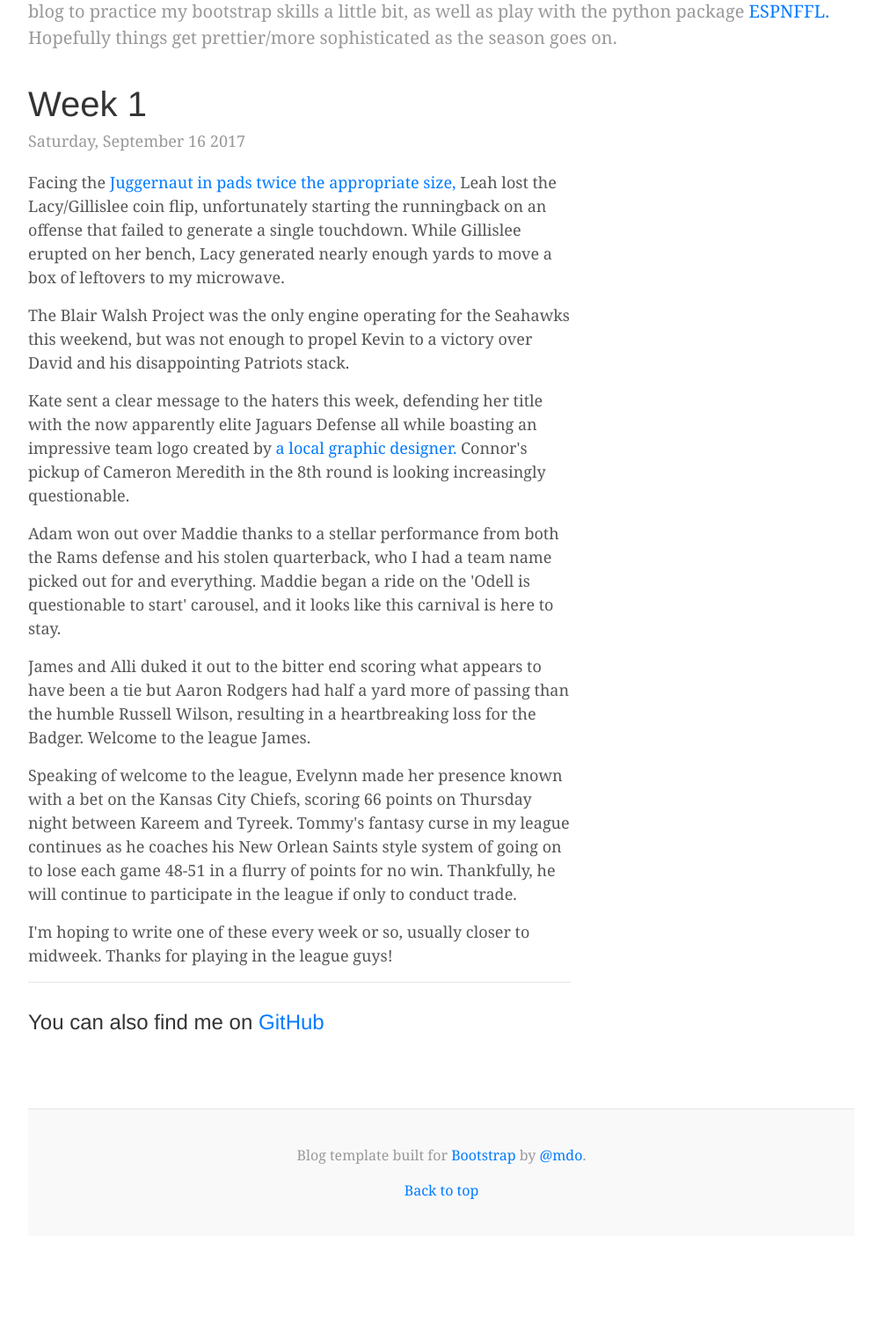
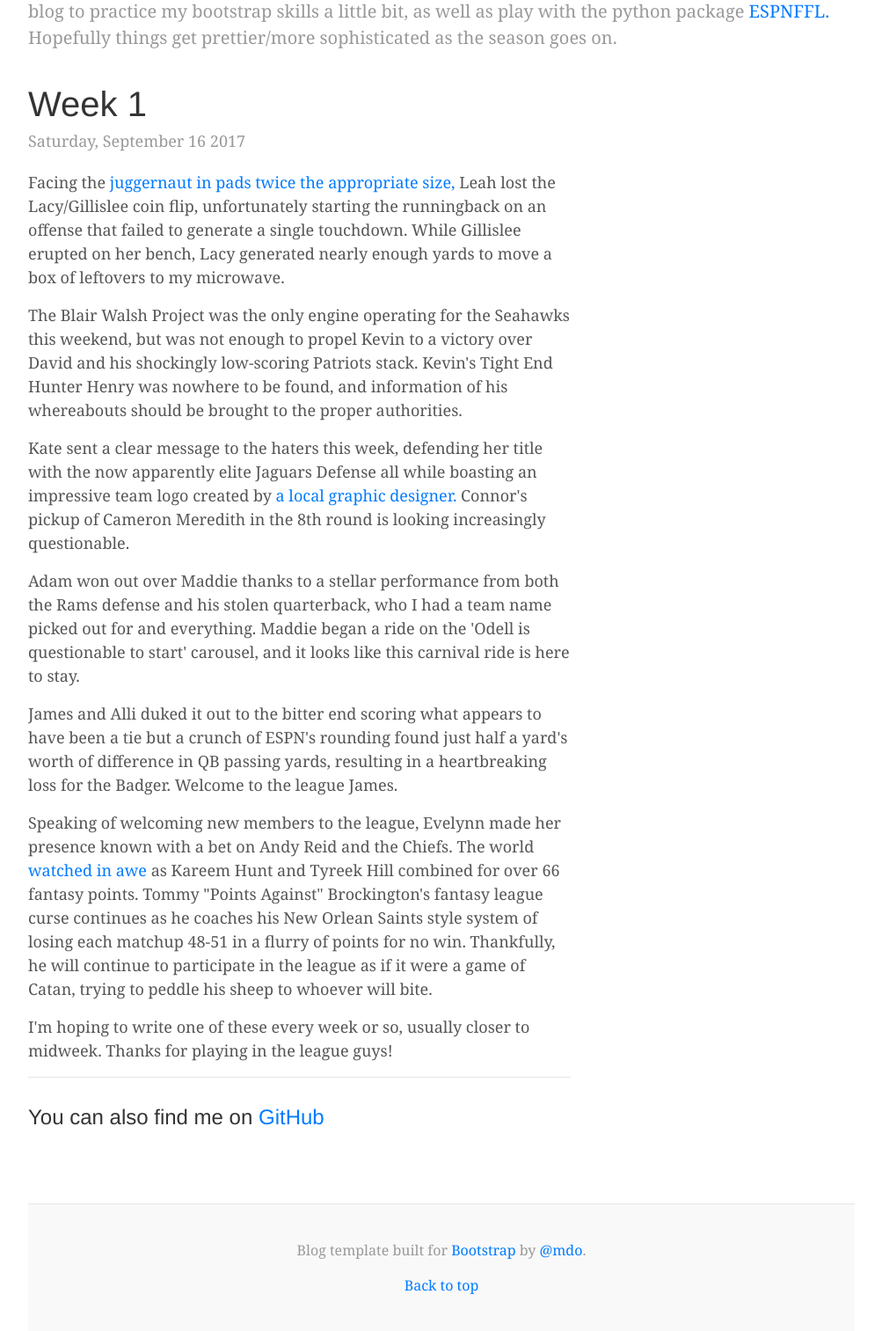
Before and after one commit to jshales4/jonathanffl, a Flask app: page / in a window 1280 px wide. Shown: the part 198-1711 px from the top of the page at 88% size, without its empty margins (138-1141 px from the left). Before the commit the page ends 1561 px from the top, so only its background shows below. Run offline with Flask 2, Linux system fonts and the light colour scheme; some libraries are stand-ins or nearby versions.

Commit message:
a bit more written content

```diff
--- a/templates/index.html
+++ b/templates/index.html
@@ -59,16 +59,16 @@
             <h2 class="blog-post-title">Week 1</h2>
             <p class="blog-post-meta">Saturday, September 16 2017</p>
 
-            <p>Facing the <a href ="http://media.phillyvoice.com/media/images/AP_966446643090.41ed6021.fill-735x490.jpg">Juggernaut in pads twice the appropriate size,</a> Leah lost the Lacy/Gillislee coin flip, unfortunately starting the runningback on an offense that failed to generate a single touchdown. While Gillislee erupted on her bench, Lacy generated nearly enough yards to move a box of leftovers to my microwave. </p>
-            <p>The Blair Walsh Project was the only engine operating for the Seahawks this weekend, but was not enough to propel Kevin to a victory over David and his disappointing Patriots stack.</p>
+            <p>Facing the <a href ="http://media.phillyvoice.com/media/images/AP_966446643090.41ed6021.fill-735x490.jpg">juggernaut in pads twice the appropriate size,</a> Leah lost the Lacy/Gillislee coin flip, unfortunately starting the runningback on an offense that failed to generate a single touchdown. While Gillislee erupted on her bench, Lacy generated nearly enough yards to move a box of leftovers to my microwave. </p>
+            <p>The Blair Walsh Project was the only engine operating for the Seahawks this weekend, but was not enough to propel Kevin to a victory over David and his shockingly low-scoring Patriots stack. Kevin's Tight End Hunter Henry was nowhere to be found, and information of his whereabouts should be brought to the proper authorities.</p>
 
             <p>Kate sent a clear message to the haters this week, defending her title with the now apparently elite Jaguars Defense all while boasting an impressive team logo created by <a href="https://www.linkedin.com/in/jonathan-shales-81090694/">a local graphic designer.</a> Connor's pickup of Cameron Meredith in the 8th round is looking increasingly questionable.</p>
 
-            <p>Adam won out over Maddie thanks to a stellar performance from both the Rams defense and his stolen quarterback, who I had a team name picked out for and everything. Maddie began a ride on the 'Odell is questionable to start' carousel, and it looks like this carnival is here to stay.</p>
+            <p>Adam won out over Maddie thanks to a stellar performance from both the Rams defense and his stolen quarterback, who I had a team name picked out for and everything. Maddie began a ride on the 'Odell is questionable to start' carousel, and it looks like this carnival ride is here to stay.</p>
 
-            <p>James and Alli duked it out to the bitter end scoring what appears to have been a tie but Aaron Rodgers had half a yard more of passing than the humble Russell Wilson, resulting in a heartbreaking loss for the Badger. Welcome to the league James.</p>
+            <p>James and Alli duked it out to the bitter end scoring what appears to have been a tie but a crunch of ESPN's rounding found just half a yard's worth of difference in QB passing yards, resulting in a heartbreaking loss for the Badger. Welcome to the league James.</p>
 
-            <p>Speaking of welcome to the league, Evelynn made her presence known with a bet on the Kansas City Chiefs, scoring 66 points on Thursday night between Kareem and Tyreek. Tommy's fantasy curse in my league continues as he coaches his New Orlean Saints style system of going on to lose each game 48-51 in a flurry of points for no win. Thankfully, he will continue to participate in the league if only to conduct trade.</p>
+            <p>Speaking of welcoming new members to the league, Evelynn made her presence known with a bet on Andy Reid and the Chiefs. The world <a href="http://i.imgur.com/8GNteH5.gif">watched in awe</a> as Kareem Hunt and Tyreek Hill combined for over 66 fantasy points. Tommy "Points Against" Brockington's fantasy league curse continues as he coaches his New Orlean Saints style system of losing each matchup 48-51 in a flurry of points for no win. Thankfully, he will continue to participate in the league as if it were a game of Catan, trying to peddle his sheep to whoever will bite.</p>
 
             <p>I'm hoping to write one of these every week or so, usually closer to midweek. Thanks for playing in the league guys!</p>
           <hr>
```
